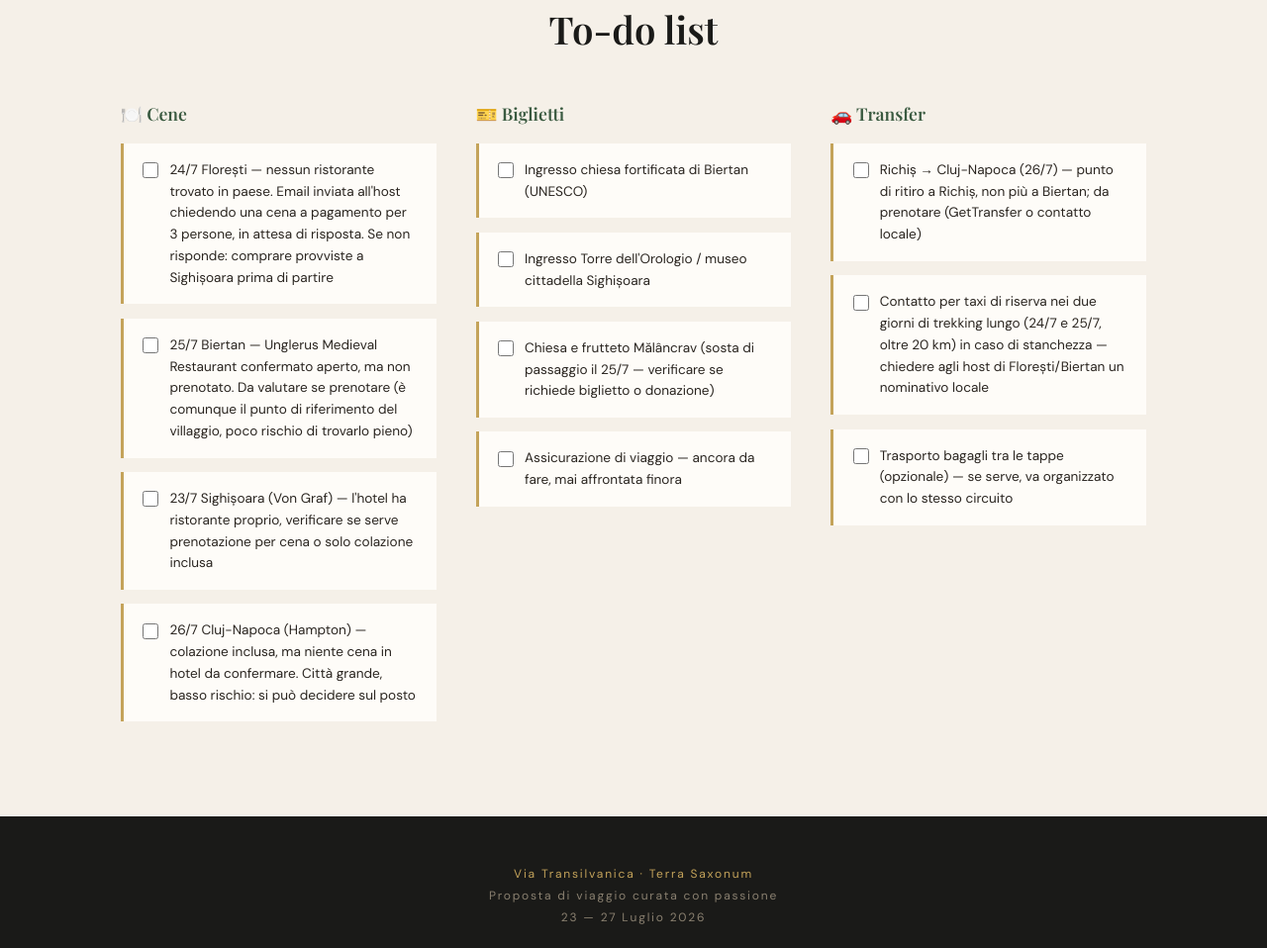
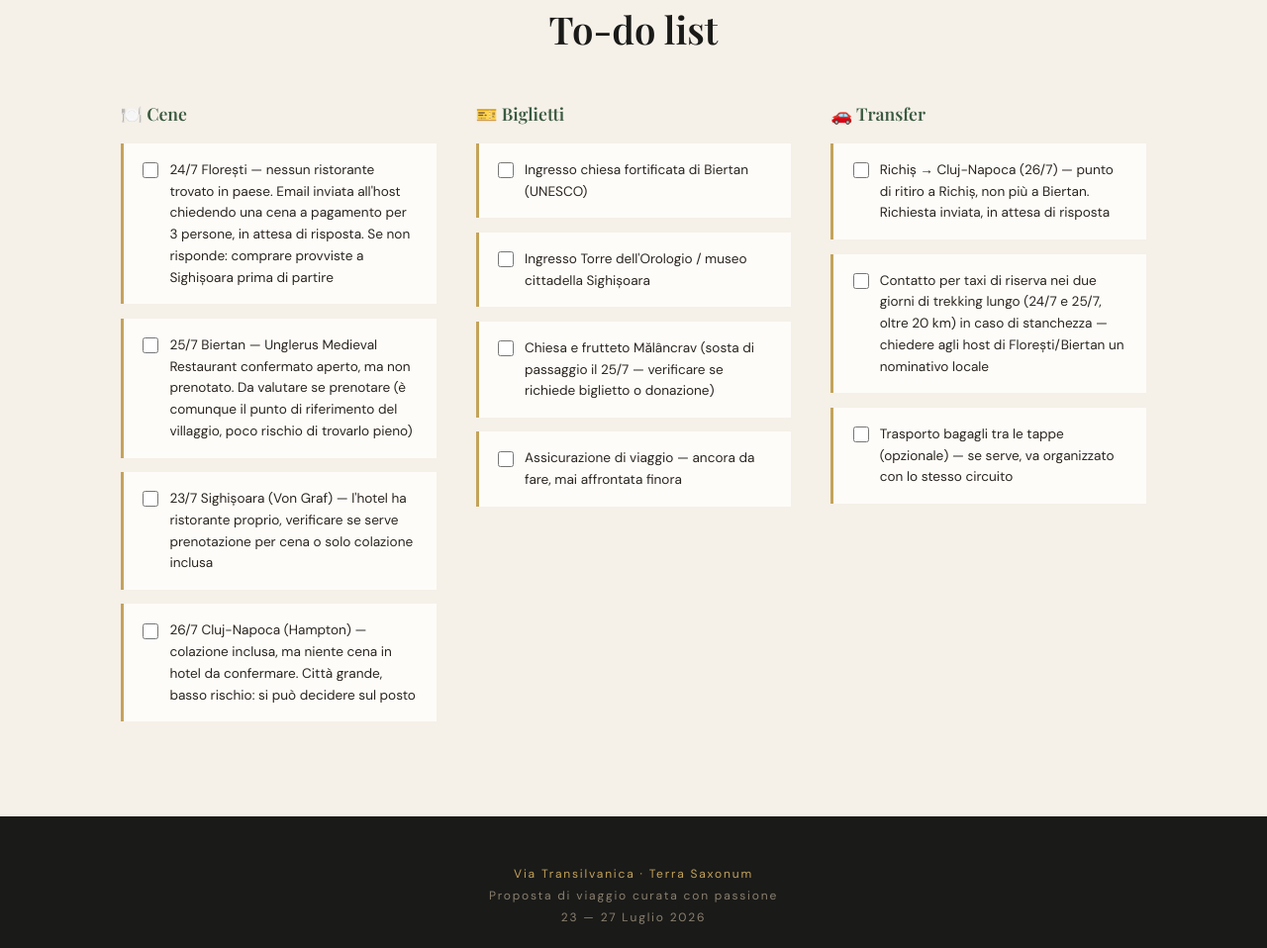
Before and after one commit to db747/transilvania-cammino-sassoni, a plain HTML site: page index.html in a window 1280 px wide. Shown: the part 6915-7873 px from the top of the page at 99% size. Drawn offline with nearby package versions, Linux system fonts and the light colour scheme; a web font is replaced by a local one.

Commit message:
Aggiorna to-do: richiesta transfer Richiș->Cluj inviata, in attesa
Co-Authored-By: Claude Sonnet 5 <noreply@anthropic.com>

```diff
--- a/index.html
+++ b/index.html
@@ -1089,7 +1089,7 @@ body {
       <ul>
         <li class="todo-item" data-id="transfer-rientro">
           <input type="checkbox" id="transfer-rientro">
-          <label class="todo-text" for="transfer-rientro">Richiș → Cluj-Napoca (26/7) — punto di ritiro a Richiș, non più a Biertan; da prenotare (GetTransfer o contatto locale)</label>
+          <label class="todo-text" for="transfer-rientro">Richiș → Cluj-Napoca (26/7) — punto di ritiro a Richiș, non più a Biertan. Richiesta inviata, in attesa di risposta</label>
         </li>
         <li class="todo-item" data-id="transfer-taxi">
           <input type="checkbox" id="transfer-taxi">
```
